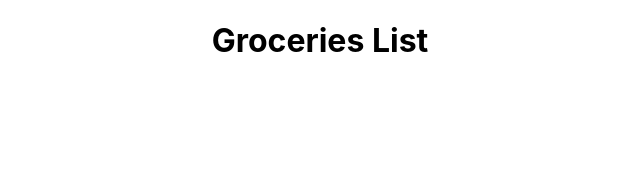
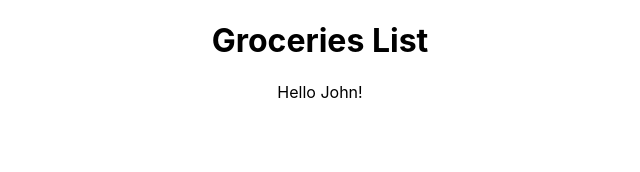
Before and after one commit to GUchechi/g-groceries-list, a React (Create React App) app: page / in a window 1280 px wide. Shown: the top 172 px of the page, without its empty margins (320-960 px from the left). Built offline with nearby package versions, Linux system fonts and the light colour scheme.

Commit message:
added new component content

```diff
--- a/src/App.js
+++ b/src/App.js
@@ -1,15 +1,12 @@
 import './App.css';
+import Content from './Content';
 import Header from './Header';
 
 function App() {
-  const handleNameChange = () => {
-    const names = ['Bob', 'John', 'Dave']
-    const int = Math.floor(Math.random() * names.length);
-    return names[int];
-  }
   return (
     <div className="App">
      <Header />
+     <Content />
     </div>
   );
 }
--- /dev/null
+++ b/src/Content.jsx
@@ -0,0 +1,18 @@
+import React from 'react'
+
+const Content = () => {
+    const handleNameChange = () => {
+        const names = ['Bob', 'John', 'Dave']
+        const int = Math.floor(Math.random() * names.length);
+        return names[int];
+      }
+  return (
+    <main>
+        <p>
+            Hello {handleNameChange()}!
+        </p>
+    </main>
+  )
+}
+
+export default Content
```
